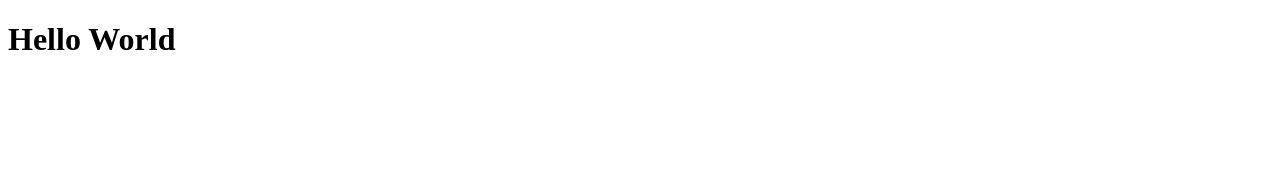
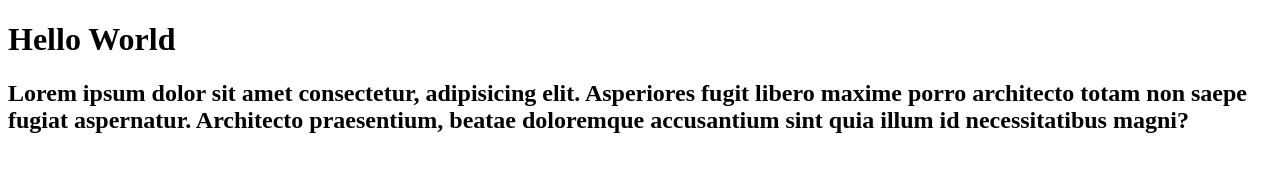
Before and after one commit to RyabovEvgeniy/js-start, a plain HTML site: page index.html in a window 1280 px wide. Drawn offline with Linux system fonts and the light colour scheme.

Commit message:
added h2

```diff
--- a/index.html
+++ b/index.html
@@ -8,6 +8,7 @@
 </head>
 <body>
     <h1>Hello World</h1>
+    <h2>Lorem ipsum dolor sit amet consectetur, adipisicing elit. Asperiores fugit libero maxime porro architecto totam non saepe fugiat aspernatur. Architecto praesentium, beatae doloremque accusantium sint quia illum id necessitatibus magni?</h2>
     <script src="./main.js"></script>
 </body>
 </html>
```
